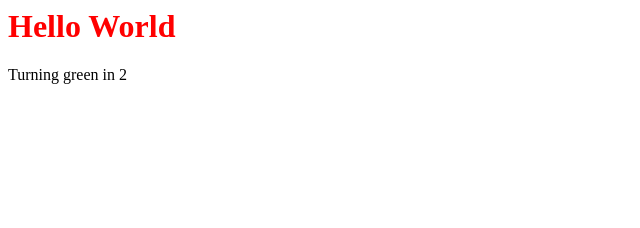
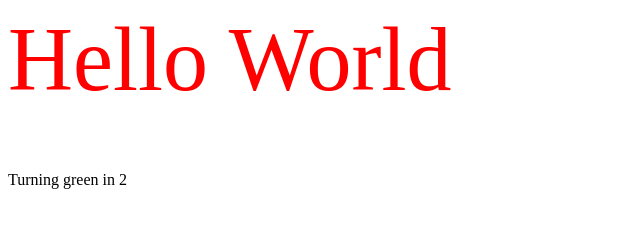
Before and after one commit to wakamol3/portfolio, a website: page public/index.html in a window 1280 px wide. Shown: the whole page, without its empty margins (0-640 px from the left). Drawn offline with Linux system fonts and the light colour scheme.

Commit message:
changed font style

```diff
--- a/public/index.css
+++ b/public/index.css
@@ -1,3 +1,5 @@
 h1 {
     color: red;
+    font-size: 90px;
+    font-weight: 400;
 }
```
